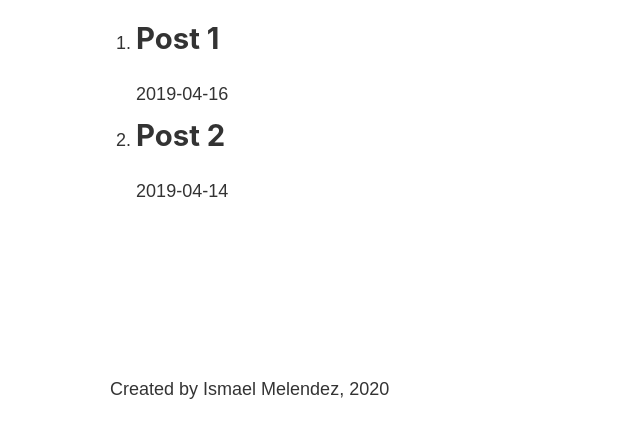
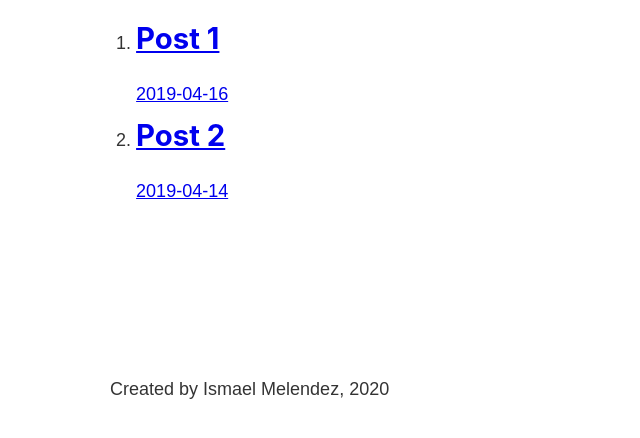
Before and after one commit to imelendez/imelendez.github.io, a Gatsby site: page /blog in a window 1280 px wide. Shown: the part 354-792 px from the top of the page, without its empty margins (173-813 px from the left). Built offline with nearby package versions, Linux system fonts and the light colour scheme; Gatsby itself is replaced by a stand-in of ours.

Commit message:
Dynamically Generating Pages

```diff
--- a/src/pages/blog.js
+++ b/src/pages/blog.js
@@ -5,18 +5,21 @@ import Layout from "../layouts/layout"
 const Blog = () => {
     const data  = useStaticQuery(graphql`
     query{
-        allMarkdownRemark{
-          edges{
-            node{
-              frontmatter{
-                date
-                title
-              }
-              html
-              excerpt
+      allMarkdownRemark {
+        edges {
+          node {
+            frontmatter {
+              date
+              title
+            }
+            html
+            excerpt
+            fields {
+              slug
             }
           }
         }
+      }
       }`)
       console.log(data);
     return(
@@ -26,8 +29,10 @@ const Blog = () => {
                 {data.allMarkdownRemark.edges.map((edge)=>{
                     return(
                         <li>
+                          <Link to={`/blog/${edge.node.fields.slug}`}>
                             <h2>{edge.node.frontmatter.title}</h2>
                             <p>{edge.node.frontmatter.date }</p>
+                          </Link>
                         </li>
                     )
                 })}
```
